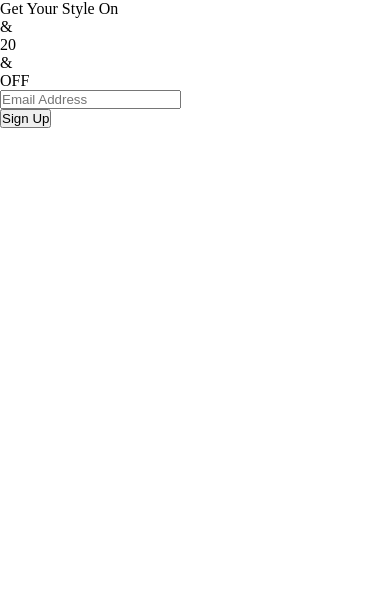
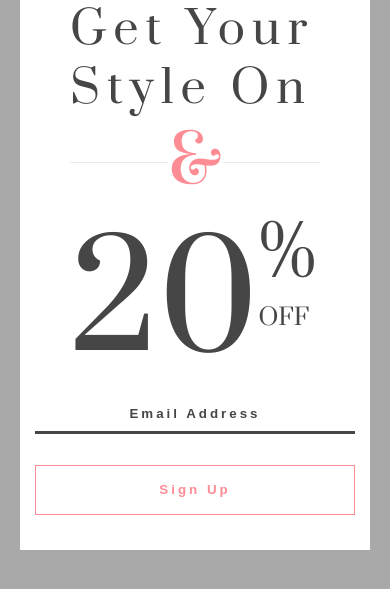
Before and after one commit to JHughesSUTA/20-percent-off-modal, a PHP site: page / in a window 390 px wide. Shown: the top 589 px of the page. Run offline with PHP 8.4, Linux system fonts and the light colour scheme.

Commit message:
add font, color styles on mobile form

```diff
--- a/index.html
+++ b/index.html
@@ -14,18 +14,21 @@
     />
   </head>
   <body>
+    <div class="modal">
       <div class="modal__content">
         <div class="modal__content__tagline">
           <p>Get Your Style On</p>
         </div>
         <div class="modal__content__separator">
+          <div class="modal__content__separator__line"></div>
           <p>&</p>
+          <div class="modal__content__separator__line"></div>
         </div>
         <div class="modal__content__deal">
-        <p>20</p>
+          <p id="deal__twenty">20</p>
           <div>
-          <p>&</p>
-          <p>OFF</p>
+            <p id="deal__percent">%</p>
+            <p id="deal__off">OFF</p>
           </div>
         </div>
       </div>
@@ -39,8 +42,9 @@
           />
         </div>
         <div class="form-control">
-        <input type="submit" value="Sign Up" />
+          <input type="submit" id="sign-up" value="Sign Up" />
         </div>
       </form>
+    </div>
   </body>
 </html>
--- a/style.css
+++ b/style.css
@@ -9,3 +9,89 @@
   --light-gray: #E9E9E9;
   --rose: #fd8c94;
 }
+
+body {
+  background-color: darkgray;
+}
+
+.modal {
+  background-color: #ffffff;
+  width: 350px;
+  margin: 0 auto;
+}
+
+.modal__content {
+  font-family: 'Prata', serif;
+  color: var(--graphite);
+  margin-right: 50px;
+  margin-left: 50px;
+}
+
+.modal__content__tagline {
+  font-size: 2.8125rem;
+  line-height: 59px;
+  letter-spacing: 7px;
+}
+
+.modal__content__separator {
+  display: flex;
+  justify-content: space-between;
+  align-items: center;
+  color: var(--rose);
+  font-size: 4.0625rem;
+}
+
+.modal__content__separator__line {
+  border-bottom: 1px solid var(--light-gray);
+  width: 100%;
+}
+
+.modal__content__deal {
+  display: flex;
+}
+
+#deal__twenty {
+  font-size: 9rem;
+}
+
+#deal__percent {
+  font-size: 4.375rem;
+}
+
+#deal__off {
+  font-size: 1.4375rem;
+}
+
+.modal__form {
+  font-family: 'PT Sans', sans-serif;
+  font-weight: bold;
+  margin-left: 15px;
+  margin-right: 15px;
+}
+
+#email {
+  border: none;
+  border-bottom: 3px solid var(--graphite);
+  padding-bottom: 10px;
+  text-align: center;
+  width: 100%;
+  font-weight: bold;
+}
+
+#email::placeholder {
+  color: var(--graphite);
+  letter-spacing: 3px;
+}
+
+#sign-up {
+  background-color: #ffffff;
+  border: 1px solid var(--rose);
+  color: var(--rose);
+  padding-top: 1.25em;
+  padding-bottom: 1.25em;
+  width: 100%;
+  font-weight: bold;
+  letter-spacing: 3px;
+  margin-top: 30.5px;
+  margin-bottom: 35px;
+}
```
Lines whose indentation alone changed are shown as unchanged.
